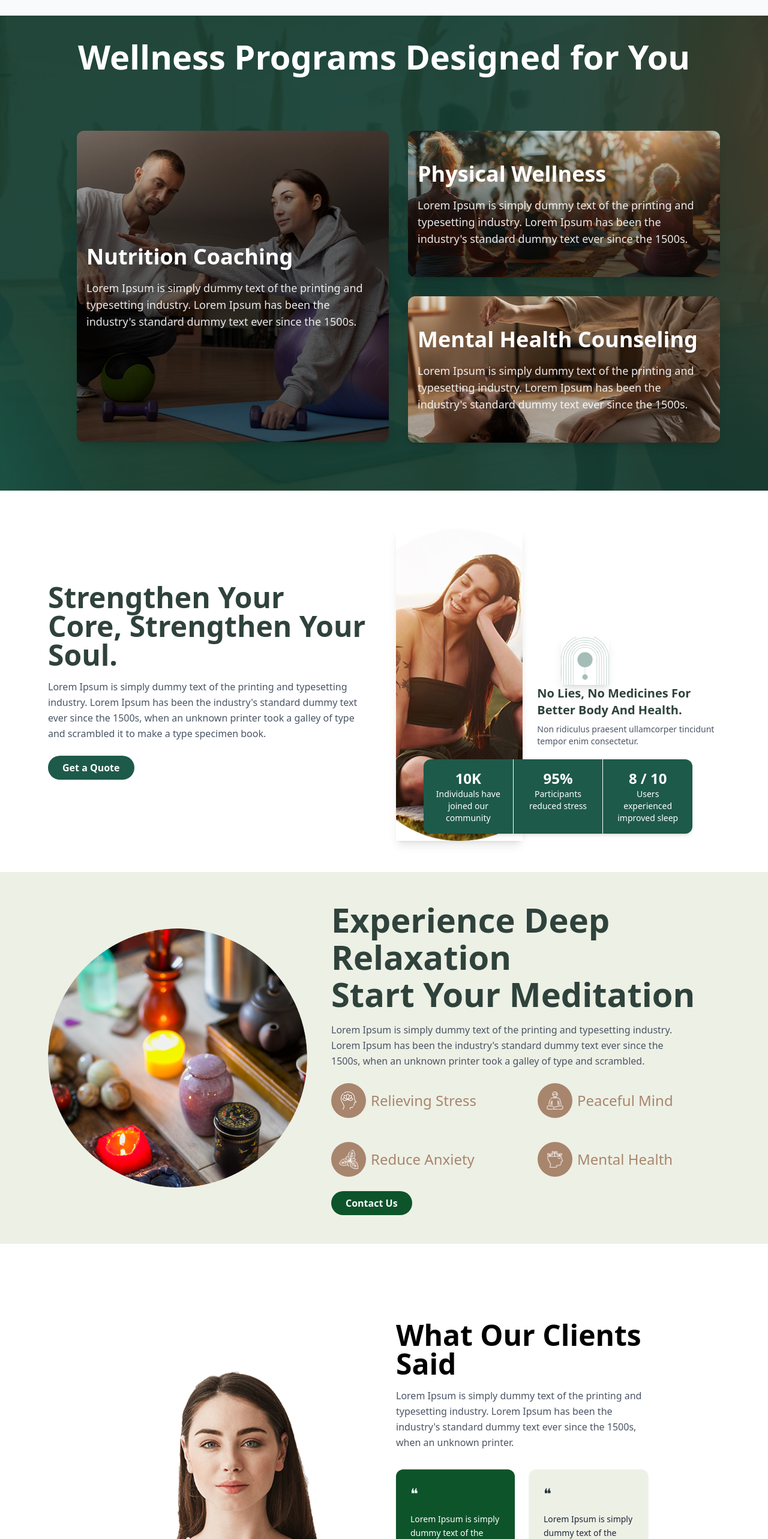
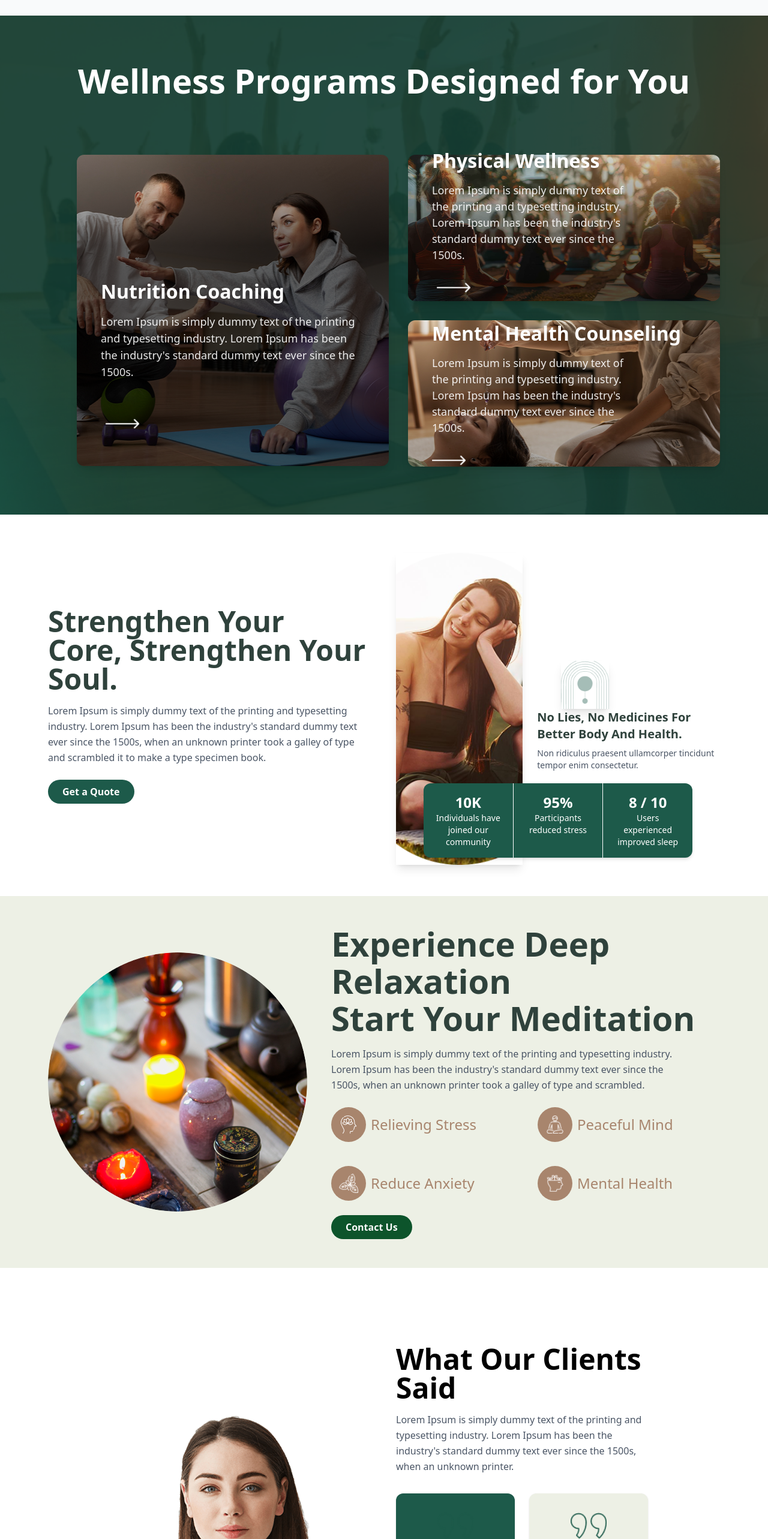
Before and after one commit to dev-nasir/health_wellness, a React (Vite) app: page / in a window 1280 px wide. Shown: the part 1123-3689 px from the top of the page at 60% size. Built offline with nearby package versions, Linux system fonts and the light colour scheme.

Commit message:
give style and add button

```diff
--- a/src/pages/landing/ArticalSection.tsx
+++ b/src/pages/landing/ArticalSection.tsx
@@ -1,17 +1,18 @@
+
+
 const ArticalSection = () => {
   return (
     <section
-      className="relative bg-cover bg-center pt-10 pb-20"
+      className="relative bg-cover bg-center pt-4 pb-10 xl:pt-10 xl:pb-20"
       style={{
         backgroundImage: `url('/artical-bg.png')`, // Correct path for public folder
       }}
     >
-      <div className="px-4 text-center">
+      <div className="px-4 text-center mt-10">
         <h1 className="text-2xl sm:text-3xl md:text-4xl lg:text-5xl xl:text-size font-bold text-white mb-10">
           Wellness Programs Designed for You
         </h1>
       </div>
-
 
       <div className="container mx-auto px-2 sm:px-4 md:px-6 lg:px-8">
         <div className="flex flex-col gap-10 mt-8 md:mt-12 md:ml-12 px-4 sm:px-6 lg:px-12">
@@ -24,21 +25,30 @@ const ArticalSection = () => {
                   backgroundImage: "url('/artical-1.png')", // ✅ correct image path
                 }}
               >
-                <div className="text-white text-center lg:text-left max-w-2xl px-4">
-                  <h1 className="text-xl sm:text-2xl lg:text-3xl xl:text-4xl font-bold mb-4 leading-tight">
+                <div className="text-white text-center lg:text-left max-w-2xl pt-16 px-4 xl:px-10">
+                  <h1 className="text-xl sm:text-2xl lg:text-3xl xl:text-[32px] font-bold mb-4 leading-tight">
                     Nutrition Coaching
                   </h1>
-                  <p className="text-sm sm:text-base lg:text-lg opacity-90">
+                  <p className="text-sm sm:text-base lg:text-lg xl:text-[18px] opacity-90">
                     Lorem Ipsum is simply dummy text of the printing and
                     typesetting industry. Lorem Ipsum has been the industry's
                     standard dummy text ever since the 1500s.
                   </p>
+                  <div className="absolute">
+                    <button className="p-2 pt-16 pr-8 rounded-full cursor-pointer text-white transition duration-300">
+                      <img
+                        src="/src/assets/images/Arrow 3.png"
+                        alt="img"
+                        className="w-14"
+                      />
+                    </button>
+                  </div>
                 </div>
               </div>
             </div>
 
             {/* Right Two Cards Stack */}
-            <div className="w-full lg:w-[50%] flex flex-col gap-8 mt-8 md:mt-12">
+            <div className="w-full lg:w-[50%] flex flex-col gap-8 mt-8 md:mt-12 ">
               {/* Card 1 */}
               <div
                 className="relative h-[244px] bg-cover bg-center bg-no-repeat flex items-center justify-center rounded-xl shadow-lg"
@@ -46,15 +56,24 @@ const ArticalSection = () => {
                   backgroundImage: "url('/artical-2.png')",
                 }}
               >
-                <div className="text-white text-center lg:text-left max-w-2xl px-4">
-                  <h1 className="text-xl sm:text-2xl lg:text-3xl xl:text-4xl font-bold mb-4 leading-tight">
+                <div className="text-white text-center lg:text-left max-w-2xl px-4 pb-12 xl:px-10 py-0">
+                  <h1 className="text-xl sm:text-2xl lg:text-3xl xl:text-[32px] font-bold mb-4 leading-tight">
                     Physical Wellness
                   </h1>
-                  <p className="text-sm sm:text-base lg:text-lg opacity-90">
+                  <p className="mb-6 text-sm sm:text-base lg:4xl lg opacity-90 xl:w-[78%] xl:text-[18px]">
                     Lorem Ipsum is simply dummy text of the printing and
                     typesetting industry. Lorem Ipsum has been the industry's
                     standard dummy text ever since the 1500s.
                   </p>
+                  <div className="absolute">
+                    <button className="p-2  rounded-full text-white cursor-pointer transition duration-300">
+                      <img
+                        src="/src/assets/images/Arrow 3.png"
+                        alt="img"
+                        className="w-14"
+                      />
+                    </button>
+                  </div>
                 </div>
               </div>
 
@@ -65,15 +84,24 @@ const ArticalSection = () => {
                   backgroundImage: "url('/artical-3.png')",
                 }}
               >
-                <div className="text-white text-center lg:text-left max-w-2xl px-4">
-                  <h1 className="text-xl sm:text-2xl lg:text-3xl xl:text-4xl font-bold mb-4 leading-tight">
+                  <div className="text-white text-center lg:text-left max-w-2xl px-4 pb-12 xl:px-10 py-0">
+                 <h1 className="text-xl sm:text-2xl lg:text-3xl xl:text-[32px] font-bold mb-4 leading-tight">
                     Mental Health Counseling
                   </h1>
-                  <p className="text-sm sm:text-base lg:text-lg opacity-90">
+                  <p className=" text-sm sm:text-base lg:4xl-lg opacity-90 xl:w-[76%] xl:text-[18px]">
                     Lorem Ipsum is simply dummy text of the printing and
                     typesetting industry. Lorem Ipsum has been the industry's
                     standard dummy text ever since the 1500s.
                   </p>
+                  <div className="absolute">
+                    <button className="pt-8  rounded-full text-white cursor-pointer transition duration-300">
+                      <img
+                        src="/src/assets/images/Arrow 3.png"
+                        alt="img"
+                        className="w-14"
+                      />
+                    </button>
+                  </div>
                 </div>
               </div>
             </div>
--- a/src/pages/landing/ClientTestimonials.tsx
+++ b/src/pages/landing/ClientTestimonials.tsx
@@ -8,7 +8,7 @@ const ClientTestimonials = () => {
       text: "Lorem Ipsum is simply dummy text of the printing and typesetting industry. Lorem Ipsum has been the industry's standard dummy text ever since the 1500s, when an unknown printer.",
       name: "LINETTE HAYWARD",
       role: "CEO of Vaco Company",
-      bgColor: "bg-green-900",
+      bgColor: "bg-[#1D5A4A]",
       textColor: "text-white",
     },
     {
@@ -18,20 +18,20 @@ const ClientTestimonials = () => {
       bgColor: "bg-[#edf0e5]",
       textColor: "text-gray-800",
     },
-    {
-      text: "We deliver best-in-class IT services, bringing innovative solutions that help your business grow and thrive in the digital era.",
-      name: "MATT JOHNSON",
-      role: "CTO of TechCo Solutions",
-      bgColor: "bg-blue-900",
-      textColor: "text-white",
-    },
-    {
-      text: "Transforming businesses with cutting-edge technology and creative solutions that empower organizations to achieve more.",
-      name: "SARAH LEE",
-      role: "COO of Innovatech",
-      bgColor: "bg-yellow-900",
-      textColor: "text-white",
-    },
+    // {
+    //   text: "We deliver best-in-class IT services, bringing innovative solutions that help your business grow and thrive in the digital era.",
+    //   name: "MATT JOHNSON",
+    //   role: "CTO of TechCo Solutions",
+    //   bgColor: "bg-blue-900",
+    //   textColor: "text-white",
+    // },
+    // {
+    //   text: "Transforming businesses with cutting-edge technology and creative solutions that empower organizations to achieve more.",
+    //   name: "SARAH LEE",
+    //   role: "COO of Innovatech",
+    //   bgColor: "bg-yellow-900",
+    //   textColor: "text-white",
+    // },
   ];
 
   const goToNext = () => {
@@ -39,7 +39,9 @@ const ClientTestimonials = () => {
   };
 
   const goToPrev = () => {
-    setCurrentIndex((prevIndex) => (prevIndex - 2 + testimonials.length) % testimonials.length);
+    setCurrentIndex(
+      (prevIndex) => (prevIndex - 2 + testimonials.length) % testimonials.length
+    );
   };
 
   const displayedTestimonials = [
@@ -74,31 +76,51 @@ const ClientTestimonials = () => {
             <div>
               {/* Testimonial Cards */}
               <div className="grid grid-cols-1 md:grid-cols-2 gap-6">
+
                 {/* Dynamically Render Testimonial Cards */}
                 {displayedTestimonials.map((testimonial, index) => (
                   <div
                     key={index}
-                    className={`${testimonial.bgColor} ${testimonial.textColor} p-6 rounded-xl shadow`}
+                    className={`${testimonial.bgColor} ${testimonial.textColor} p-6 rounded-xl shadow text-center relative`}
+
                   >
-                    <p className="text-2xl mb-4">❝</p>
-                    <p className="text-sm mb-4 leading-relaxed">{testimonial.text}</p>
-                    <p className="font-semibold">{testimonial.name}</p>
-                    <p className="text-xs">{testimonial.role}</p>
+                    {/* Double Quotation Icon at the top */}
+                    <div className="flex justify-center mb-4">
+                      <img
+                        src="/double-quotation.png" // Replace with your actual image
+                        alt="double quotation"
+                        className={`w-[60px] h-[60px] ${
+                          testimonial.bgColor === "bg-[#1D5A4A]"
+                            ? "filter invert(100%)" // Invert color to white on green background
+                            : "filter invert(10%)" // Keep the color green on light background
+                        }`}
+                      />
+                    </div>
+
+                    <p className="text-sm mb-4 text-[18px]leading-relaxed">
+                      {testimonial.text}
+                    </p>
+                    <p className="font-semibold text-[20px]">
+                      {testimonial.name}
+                    </p>
+                    <p className="text-xs color-[#DBDBDB] text-[18px]">
+                      {testimonial.role}
+                    </p>
                   </div>
                 ))}
               </div>
 
               {/* Arrows */}
-              <div className="flex xl:justify-center justify-end  sm:justify-end  md:justify-end lg:justify-end mt-8 gap-6">
+              <div className="flex xl:justify-end justify-end sm:justify-end md:justify-end lg:justify-end  mt-8 gap-6">
                 <button
                   onClick={goToPrev}
-                  className="text-green-900 text-xl hover:scale-110 transition"
+                  className="text-green-900 text-xl cursor-pointer hover:scale-110 transition"
                 >
                   ←
                 </button>
                 <button
                   onClick={goToNext}
-                  className="text-green-900 text-xl hover:scale-110 transition"
+                  className="text-green-900 text-xl cursor-pointer hover:scale-110 transition"
                 >
                   →
                 </button>
--- a/src/pages/landing/ExperienceSection.tsx
+++ b/src/pages/landing/ExperienceSection.tsx
@@ -1,3 +1,5 @@
+import Button from "../../components/ui/button";
+
 export default function MeditationWorkshop() {
   return (
     <section className="bg-[#edf0e5] py-6 xl:py-16 px-4 sm:px-6 lg:px-20">
@@ -11,9 +13,7 @@ export default function MeditationWorkshop() {
               Workshops and Retreats
             </h1>
           </div>
-          <button className="bg-teal-700 hover:bg-teal-800 text-white px-6 py-3 rounded-full text-sm font-medium transition-colors ml-8 whitespace-nowrap">
-            View More
-          </button>
+        <Button text="View More"/>
         </div>
         {/* Description Text */}
         <div className="mb-12 max-w-4xl">
```
